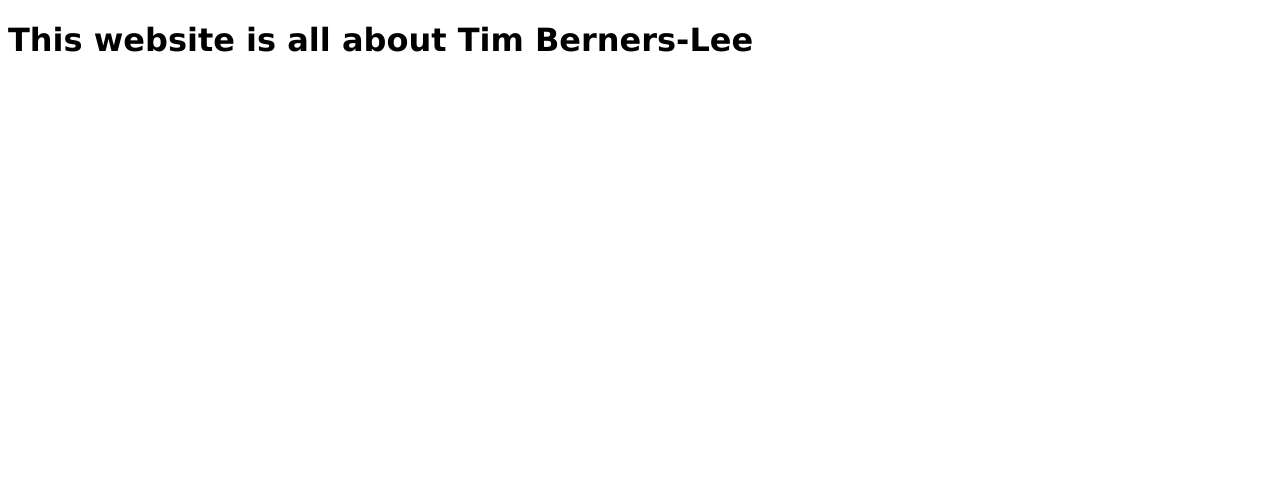
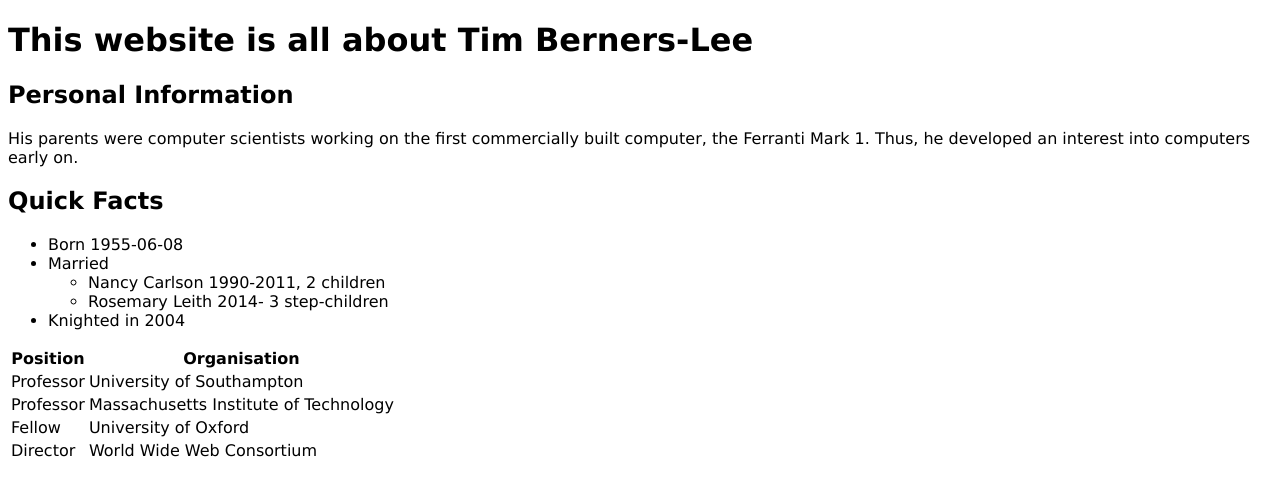
Before and after one commit to tobiasnechansky/LeeWebsite, a plain HTML site: page index.html in a window 1280 px wide. Drawn offline with Linux system fonts and the light colour scheme.

Commit message:
html part 1

```diff
--- a/index.html
+++ b/index.html
@@ -13,6 +13,45 @@
         </header>
         <main>
             <h1>This website is all about Tim Berners-Lee</h1>
+            <h2>Personal Information</h2>
+            <p>His parents were computer scientists working on the first commercially built computer, the Ferranti Mark 1. Thus, he developed an interest into computers early on.</p>
+            <h2>Quick Facts</h2>
+            <ul>
+                <li>Born 1955-06-08</li>
+                <li>Married
+                    <ul>
+                        <li>Nancy Carlson 1990-2011, 2 children</li>
+                        <li>Rosemary Leith 2014- 3 step-children</li>
+                    </ul>
+                </li>
+                <li>Knighted in 2004</li>
+            </ul>
+            <table>
+                <thead>
+                    <tr>
+                        <th>Position</th>
+                        <th>Organisation</th>
+                    </tr>
+                </thead>
+                <tbody>
+                    <tr>
+                        <td>Professor</td>
+                        <td>University of Southampton</td>
+                    </tr>
+                    <tr>
+                        <td>Professor</td>
+                        <td>Massachusetts Institute of Technology</td>
+                    </tr>
+                    <tr>
+                        <td>Fellow</td>
+                        <td>University of Oxford</td>
+                    </tr>
+                    <tr>
+                        <td>Director</td>
+                        <td>World Wide Web Consortium</td>
+                    </tr>
+                </tbody>
+            </table>
         </main>
         <footer>
 
```
